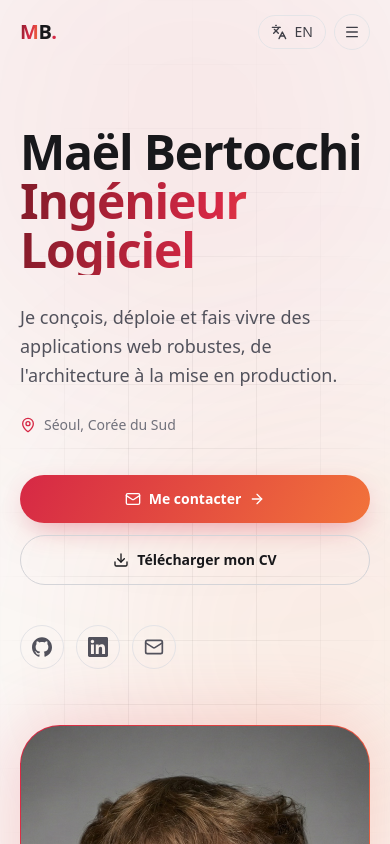
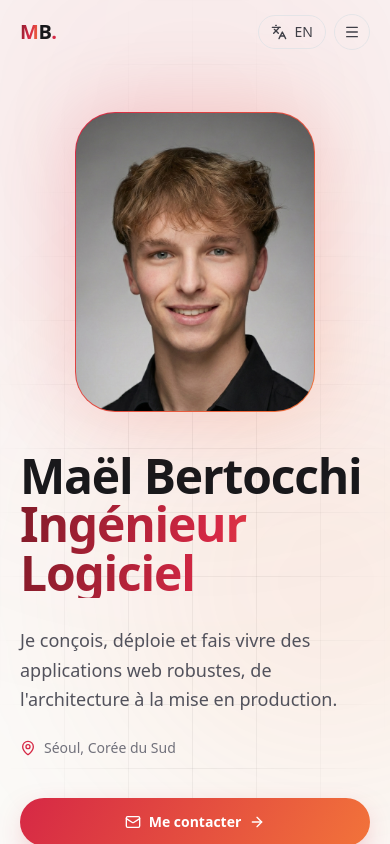
Before and after one commit to mael-bertocchi/my-portfolio, a React (Vite) app: page / in a window 390 px wide. Shown: the top 844 px of the page. Built offline with nearby package versions, Linux system fonts and the light colour scheme.

Commit message:
fix(hero): show the profile photo above the name on mobile

```diff
--- a/src/pages/home/sections/hero.tsx
+++ b/src/pages/home/sections/hero.tsx
@@ -15,12 +15,12 @@ function HomeHeroSection(): Maybe<JSX.Element> {
     const cvFileName: string = i18n.language.startsWith('fr') ? 'cv-mael-bertocchi-fr.pdf' : 'cv-mael-bertocchi-en.pdf';
 
     return (
-        <section id='hero' className='relative isolate overflow-hidden pt-32 pb-20 sm:pt-40 lg:pb-24'>
+        <section id='hero' className='relative isolate overflow-hidden pt-28 pb-20 sm:pt-40 lg:pb-24'>
             <div className='bg-grid absolute inset-0 -z-10' aria-hidden='true'></div>
             <div className='absolute -top-40 left-1/2 -z-10 h-[36rem] w-[36rem] -translate-x-1/2 rounded-full bg-accent/10 blur-[140px]' aria-hidden='true'></div>
             <div className='absolute top-1/3 -right-40 -z-10 h-[28rem] w-[28rem] rounded-full bg-ember/10 blur-[120px]' aria-hidden='true'></div>
 
-            <div className='mx-auto grid max-w-6xl items-center gap-14 px-5 sm:px-8 lg:grid-cols-[1.4fr_1fr]'>
+            <div className='mx-auto grid max-w-6xl items-center gap-10 px-5 sm:px-8 lg:gap-14 lg:grid-cols-[1.4fr_1fr]'>
                 <div>
                     <h1 className='font-display text-5xl leading-[1.02] font-bold tracking-tight text-zinc-900 sm:text-6xl lg:text-7xl'>
                         <span className='block'>Maël Bertocchi</span>
@@ -61,7 +61,7 @@ function HomeHeroSection(): Maybe<JSX.Element> {
                     </div>
                 </div>
 
-                <div className='relative mx-auto w-full max-w-sm lg:max-w-none'>
+                <div className='relative order-first mx-auto w-full max-w-[15rem] sm:max-w-xs lg:order-none lg:max-w-none'>
                     <div className='bg-gradient-brand absolute -inset-px rounded-[2.5rem] opacity-25 blur-2xl' aria-hidden='true'></div>
                     <div className='bg-gradient-brand relative rounded-[2.5rem] p-px'>
                         <div className='overflow-hidden rounded-[calc(2.5rem-1px)] bg-zinc-100'>
```
